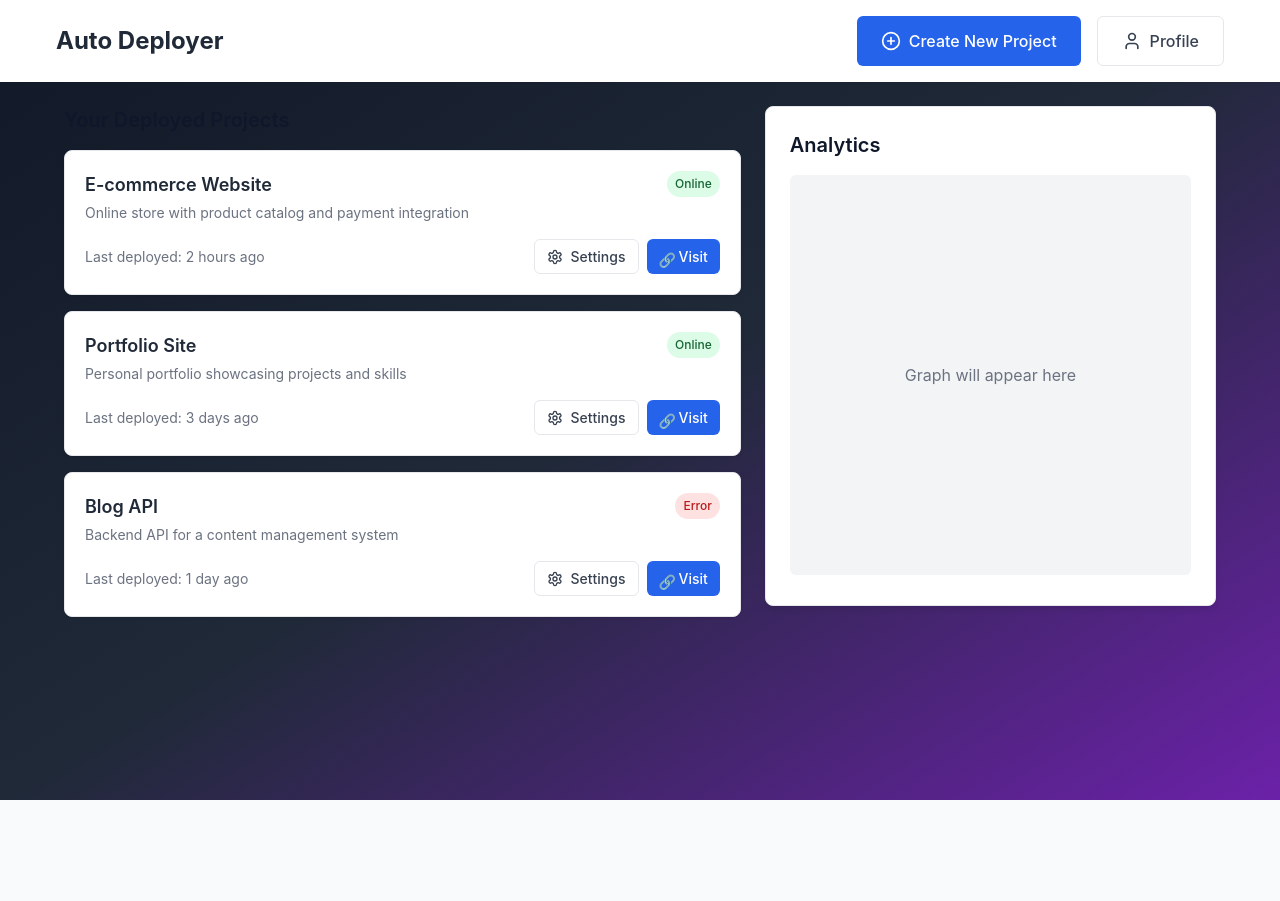
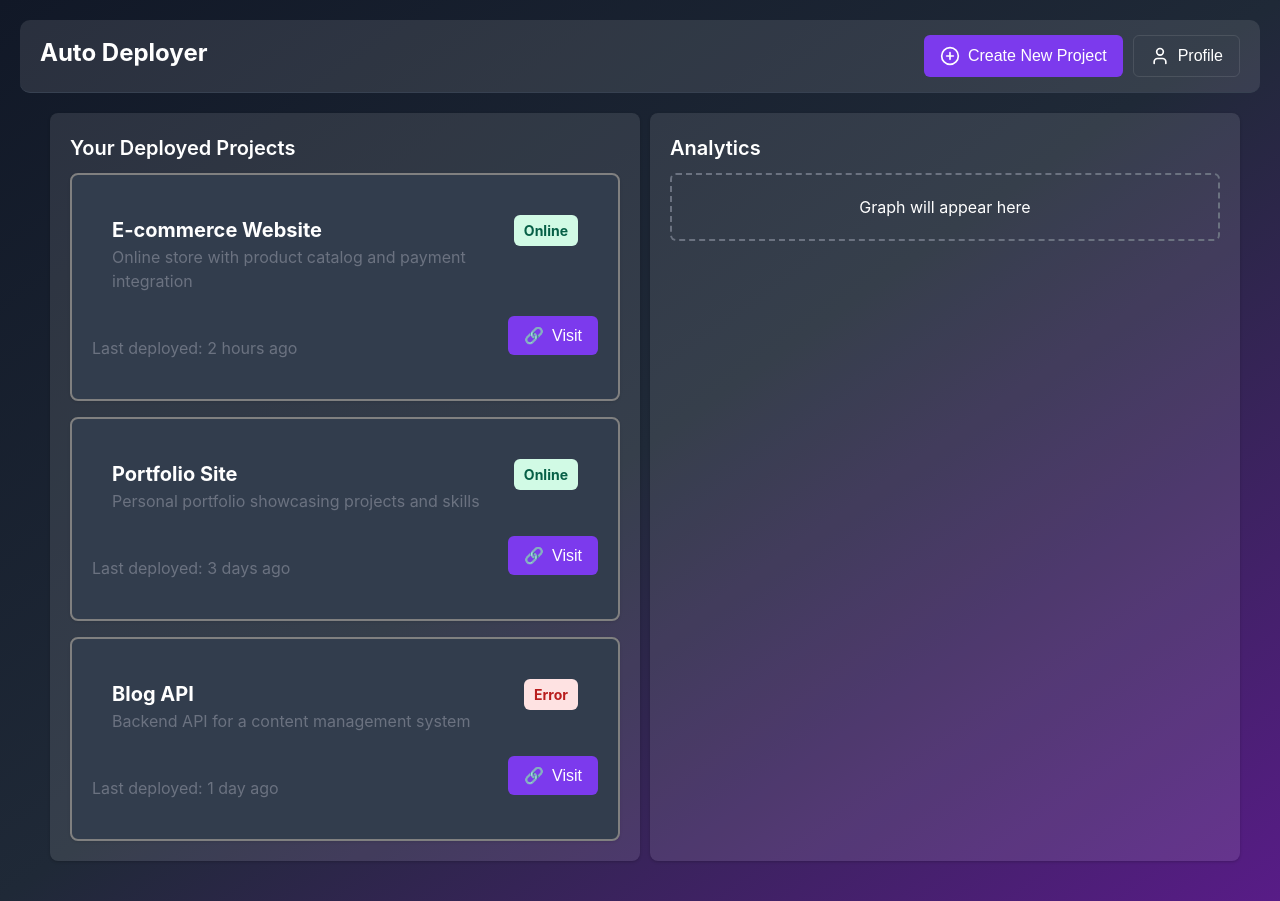
Before and after one commit to vansh-9878/AutoDeployer, a React (Vite) app: page / in a window 1280 px wide. Before the commit the page ends 800 px from the top, so only its background shows below. Built offline with nearby package versions, Linux system fonts and the light colour scheme.

Commit message:
integrating pages and fixed styling

```diff
--- a/src/App.jsx
+++ b/src/App.jsx
@@ -1,7 +1,9 @@
 import { BrowserRouter as Router, Routes, Route } from "react-router-dom";
 import HomePage from "./components/page";
 import { NewProjectPage } from "./components/NewProject/NewProjectPage.jsx";
-import Project from "./Project.jsx";
+import Project from "./components/ProjectPage/Project.jsx";
+import ProfilePage from "./components/auth/profile.jsx";
+import LoginPage from "./components/auth/login.jsx";
 
 function App() {
   return (
@@ -10,6 +12,8 @@ function App() {
         <Route path="/" element={<HomePage />} />
         <Route path="/new-project" element={<NewProjectPage />} />
         <Route path="/myproject/:id" element={<Project />} />
+        <Route path="/profile" element={<ProfilePage/>}/>
+        <Route path="/login" element={<LoginPage/>}/>
       </Routes>
     </Router>
   );
--- /dev/null
+++ b/src/components/Navbar.jsx
@@ -0,0 +1,27 @@
+import { PlusCircle, User } from "lucide-react";
+import { useNavigate } from "react-router-dom";
+import "./styles.css";
+
+const Navbar = () => {
+  const navigate = useNavigate(); // Initialize navigate function
+
+  return (
+    <nav className="nav-bar">
+      <div className="nav-container">
+        <h1 className="nav-title" style={{color:"white"}}>Auto Deployer</h1>
+        <div className="nav-buttons">
+          <button onClick={() => navigate("/new-project")} className="btn-primary">
+            <PlusCircle className="icon" />
+            Create New Project
+          </button>
+          <button className="btn-outline" onClick={() => navigate("/profile")}>
+            <User className="icon" style={{color:"white"}}/>
+            <span style={{color:"white"}}>Profile</span>
+          </button>
+        </div>
+      </div>
+    </nav>
+  );
+};
+
+export default Navbar;
--- a/src/Project.jsx
+++ b/src/components/ProjectPage/Project.jsx
@@ -1,6 +1,6 @@
 import React, { useState } from "react";
-import Sidebar from "./components/Sidebar";
-import Dashboard from "./components/Tables";
+import Sidebar from "./Sidebar";
+import Dashboard from "./Tables"
 
 function Project() {
   const [activeSection, setActiveSection] = useState("health");
--- a/src/components/auth/profile.jsx
+++ b/src/components/auth/profile.jsx
@@ -1,11 +1,25 @@
-import { User, Package, Activity, GitBranch, ArrowRight } from "lucide-react"
+import {
+  User,
+  Package,
+  Activity,
+  GitBranch,
+  ArrowRight,
+  Link,
+} from "lucide-react";
+import "./styles.css";
+import { useNavigate } from "react-router-dom";
 
 export default function ProfilePage() {
+  const navigate = useNavigate();
   return (
     <div className="profile-container">
       <div className="container">
         <div className="profile-header">
-          <img src="https://github.com/identicons/app/oauth_app/1234" alt="Profile" className="profile-avatar" />
+          <img
+            src="https://github.com/identicons/app/oauth_app/1234"
+            alt="Profile"
+            className="profile-avatar"
+          />
           <h1 className="profile-name">John Doe</h1>
           <p className="profile-username">@johndoe</p>
 
@@ -23,11 +37,10 @@ export default function ProfilePage() {
               <span className="profile-stat-label">Teams</span>
             </div>
           </div>
-
-          <button className="btn btn-primary">
-            <Package className="w-5 h-5" />
-            New Project
-          </button>
+            <button className="btn btn-primary" onClick={() => navigate("/new-project")}>
+              <Package className="w-5 h-5" />
+              New Project
+            </button>
         </div>
 
         <div className="profile-content">
@@ -57,7 +70,9 @@ export default function ProfilePage() {
                 </div>
                 <div className="profile-project-info">
                   <h3 className="profile-project-name">Portfolio Site</h3>
-                  <p className="profile-project-description">Personal portfolio showcasing projects and skills</p>
+                  <p className="profile-project-description">
+                    Personal portfolio showcasing projects and skills
+                  </p>
                 </div>
                 <span className="profile-project-status">Online</span>
               </div>
@@ -68,17 +83,25 @@ export default function ProfilePage() {
                 </div>
                 <div className="profile-project-info">
                   <h3 className="profile-project-name">Blog API</h3>
-                  <p className="profile-project-description">Backend API for a content management system</p>
+                  <p className="profile-project-description">
+                    Backend API for a content management system
+                  </p>
                 </div>
                 <span
                   className="profile-project-status"
-                  style={{ backgroundColor: "rgba(239, 68, 68, 0.2)", color: "#ef4444" }}
+                  style={{
+                    backgroundColor: "rgba(239, 68, 68, 0.2)",
+                    color: "#ef4444",
+                  }}
                 >
                   Error
                 </span>
               </div>
 
-              <button className="btn btn-outline" style={{ width: "100%", marginTop: "1rem" }}>
+              <button
+                className="btn btn-outline"
+                style={{ width: "100%", marginTop: "1rem" }}
+              >
                 View All Projects
                 <ArrowRight className="w-4 h-4 ml-2" />
               </button>
@@ -137,11 +160,17 @@ export default function ProfilePage() {
                 Account Settings
               </h2>
 
-              <button className="btn btn-outline" style={{ width: "100%", marginBottom: "0.75rem" }}>
+              <button
+                className="btn btn-outline"
+                style={{ width: "100%", marginBottom: "0.75rem" }}
+              >
                 Edit Profile
               </button>
 
-              <button className="btn btn-outline" style={{ width: "100%", marginBottom: "0.75rem" }}>
+              <button
+                className="btn btn-outline"
+                style={{ width: "100%", marginBottom: "0.75rem" }}
+              >
                 API Keys
               </button>
 
@@ -161,5 +190,5 @@ export default function ProfilePage() {
         </div>
       </div>
     </div>
-  )
+  );
 }
--- a/src/components/page.jsx
+++ b/src/components/page.jsx
@@ -1,7 +1,7 @@
-import { PlusCircle, User } from "lucide-react";
 import { useNavigate } from "react-router-dom";
 import "./styles.css";
 import ProjectList from "./project-list";
+import Navbar from "./Navbar";
 
 const dummyProjects = [
   {
@@ -31,42 +31,22 @@ const dummyProjects = [
 ];
 
 export default function HomePage() {
-  const navigate = useNavigate(); // Initialize navigation
+  const navigate = useNavigate();
 
   return (
-    <div className="container-main min-h-screen bg-gray-50">
-      <nav className="nav">
-        <div className="container flex justify-between items-center">
-          <h1 className="text-2xl font-bold text-gray-800">Auto Deployer</h1>
-          <div className="flex gap-4">
-            <button
-              onClick={() => navigate("/new-project")}
-              className="btn btn-lg btn-primary"
-            >
-              <PlusCircle className="mr-2 h-5 w-5" />
-              Create New Project
-            </button>
-            <button className="btn btn-lg btn-outline">
-              <User className="mr-2 h-5 w-5" />
-              Profile
-            </button>
-          </div>
-        </div>
-      </nav>
-
-      <main className="main container">
-        <div className="flex flex-col md-flex-row gap-6">
-          <div className="md-w-3-5">
-            <h2 className="text-xl font-semibold mb-4">
-              Your Deployed Projects
-            </h2>
+    <div className="container-main">
+      <Navbar/>
+      <main className="main-container">
+        <div className="content">
+          <div className="project-section">
+            <h2 className="section-title">Your Deployed Projects</h2>
             <ProjectList projects={dummyProjects} />
           </div>
-          <div className="md-w-2-5">
-            <div className="analytics sticky">
-              <h2 className="text-xl font-semibold mb-4">Analytics</h2>
+          <div className="analytics-section">
+            <div className="analytics-box">
+              <h2 className="section-title">Analytics</h2>
               <div className="analytics-placeholder">
-                <p className="text-gray-500">Graph will appear here</p>
+                <p>Graph will appear here</p>
               </div>
             </div>
           </div>
--- a/src/components/project-list.jsx
+++ b/src/components/project-list.jsx
@@ -2,19 +2,14 @@ import React from "react";
 import { ExternalLink, Settings } from "lucide-react";
 
 export default function ProjectList({ projects }) {
-  // If there are no projects, display a message
   if (projects.length === 0) {
     return (
-      <div className="empty-state">
+      <div className="empty-container">
         <div>
-          <h3 className="text-lg font-medium text-gray-700 mb-2">
-            You are yet to deploy your projects
-          </h3>
-          <p className="text-gray-500 mb-6">
-            Create your first project to get started
-          </p>
-          <button className="btn btn-primary">
-            <PlusCircle className="mr-2 h-5 w-5" />
+          <h3 className="empty-title">You are yet to deploy your projects</h3>
+          <p className="empty-message">Create your first project to get started</p>
+          <button className="button-primary">
+            <PlusCircle className="icon-small" />
             Create New Project
           </button>
         </div>
@@ -22,9 +17,8 @@ export default function ProjectList({ projects }) {
     );
   }
 
-  // Display the list of projects
   return (
-    <div className="project-list">
+    <div className="project-wrapper">
       {projects.map((project) => (
         <ProjectCard key={project.id} project={project} />
       ))}
@@ -34,40 +28,26 @@ export default function ProjectList({ projects }) {
 
 function ProjectCard({ project }) {
   return (
-    <div className="card">
-      <div className="card-header">
-        <div className="flex justify-between items-start">
+    <div className="project-card">
+      <div className="card-top">
+        <div className="card-header">
           <div>
-            <h3 className="card-title">{project.name}</h3>
-            <p className="card-description">{project.description}</p>
+            <h3 className="project-title" style={{color:"white"}}>{project.name}</h3>
+            <p className="project-description" >{project.description}</p>
           </div>
           <StatusBadge status={project.status} />
         </div>
       </div>
-      <div className="card-content">
-        <div className="flex justify-between items-center">
-          <div className="text-sm text-gray-500">
-            Last deployed: {project.lastDeployed}
-          </div>
-          <div className="flex gap-2">
-            <button className="btn btn-sm btn-outline">
-              <Settings className="h-4 w-4 mr-1" />
-              Settings
-            </button>
-            {/* <button className="btn btn-sm btn-primary">
-              <ExternalLink
-                href={`/myproject/${project.id}`}
-                className="h-4 w-4 mr-1"
-              />
-              Visit
-            </button> */}
+      <div className="card-bottom">
+        <div className="card-info">
+          <div className="deploy-time">Last deployed: {project.lastDeployed}</div>
+          <div className="button-group">
+
             <button
-              className="btn btn-sm btn-primary flex items-center"
-              onClick={() =>
-                (window.location.href = `/myproject/${project.id}`)
-              }
+              className="button-primary button-flex"
+              onClick={() => (window.location.href = `/myproject/${project.id}`)}
             >
-              <span className="h-4 w-4 mr-1">🔗</span> Visit
+              <span className="icon-text">🔗</span> Visit
             </button>
           </div>
         </div>
@@ -79,10 +59,10 @@ function ProjectCard({ project }) {
 function StatusBadge({ status }) {
   const badgeClass =
     status === "online"
-      ? "badge badge-online"
+      ? "status-badge online"
       : status === "offline"
-      ? "badge badge-offline"
-      : "badge badge-error";
+      ? "status-badge offline"
+      : "status-badge error";
 
   const text =
     status === "online" ? "Online" : status === "offline" ? "Offline" : "Error";
--- a/src/components/styles.css
+++ b/src/components/styles.css
@@ -1,383 +1,218 @@
-/* Base styles */
-* {
-    box-sizing: border-box;
-    margin: 0;
-    padding: 0;
+*{
+  color: white;
 }
 
-  body {
-    font-family: "Inter", -apple-system, BlinkMacSystemFont, "Segoe UI", Roboto, Oxygen, Ubuntu, Cantarell, "Open Sans",
-      "Helvetica Neue", sans-serif;
-    color: #0f172a;
+
+.container-main {
+  min-height: 100vh;
   background-color: #f9fafb;
-    line-height: 1.5;
+  padding: 20px;
+  background: linear-gradient(
+    to bottom right,
+    rgb(17, 24, 39),
+    rgb(31, 41, 55),
+    rgb(88, 28, 135)
+    );
+    color: white;
   }
 
-  .container-main{
-    font-family: "Inter", -apple-system, BlinkMacSystemFont, "Segoe UI", Roboto, Oxygen, Ubuntu, Cantarell, "Open Sans",
-      "Helvetica Neue", sans-serif;
-    color: #0f172a;
-    background: linear-gradient(to bottom right, #111827, #1f2937, #6b21a8); /* Converted Tailwind gradient */
+  .nav-bar {
+    padding: 15px;
+    display: flex;
+    justify-content: space-between;
+    align-items: center;
+    border-bottom: 1px solid #374151;
+    border-radius: 10px;
+    background-color: rgba(255, 255, 255, 0.1);
   }
-  .container {
+
+
+  .nav-container {
+    display: flex;
+    justify-content: space-between;
     width: 100%;
     max-width: 1200px;
     margin: 0 auto;
-    padding: 0 1rem;
+  }
+  .nav-title {
+    font-size: 1.5rem;
+    font-weight: bold;
+    color: white;
   }
 
-  /* Layout */
-  .min-h-screen {
-    min-height: 100vh;
+  .nav-buttons {
+    display: flex;
+    gap: 10px;
   }
 
-  .flex {
+.btn-primary, .btn-outline {
+  padding: 10px 16px;
+  font-size: 1rem;
+  border-radius: 6px;
   display: flex;
-  }
-
-  .flex-col {
-    flex-direction: column;
-  }
-
-  .items-center {
   align-items: center;
-  }
-
-  .items-start {
-    align-items: flex-start;
-  }
-
-  .justify-between {
-    justify-content: space-between;
-  }
-
-  .justify-center {
-    justify-content: center;
-  }
-
-  .gap-2 {
-    gap: 0.5rem;
-  }
-
-  .gap-4 {
-    gap: 1rem;
-  }
-
-  .gap-6 {
-    gap: 1.5rem;
-  }
-
-  .space-y-4 > * + * {
-    margin-top: 1rem;
-  }
-
-  .text-center {
-    text-align: center;
-  }
-
-  /* Navigation */
-  .nav {
-    background-color: white;
-    box-shadow: 0 1px 2px rgba(0, 0, 0, 0.05);
-    padding: 1rem;
-  }
-
-  /* Typography */
-  .text-2xl {
-    font-size: 1.5rem;
-  }
-
-  .text-xl {
-    font-size: 1.25rem;
-  }
-
-  .text-lg {
-    font-size: 1.125rem;
-  }
-
-  .text-sm {
-    font-size: 0.875rem;
-  }
-
-  .text-xs {
-    font-size: 0.75rem;
-  }
-
-  .font-bold {
-    font-weight: 700;
-  }
-
-  .font-semibold {
-    font-weight: 600;
-  }
-
-  .font-medium {
-    font-weight: 500;
-  }
-
-  .text-gray-800 {
-    color: #1f2937;
-  }
-
-  .text-gray-700 {
-    color: #374151;
-  }
-
-  .text-gray-500 {
-    color: #6b7280;
-  }
-
-  /* Buttons */
-  .btn {
-    display: inline-flex;
-    align-items: center;
-    justify-content: center;
-    border-radius: 0.375rem;
-    font-weight: 500;
+  gap: 8px;
   cursor: pointer;
-    transition: background-color 0.2s, color 0.2s, border-color 0.2s;
-    border: none;
-  }
-
-  .btn-lg {
-    padding: 0.75rem 1.5rem;
-    font-size: 1rem;
-  }
-
-  .btn-sm {
-    padding: 0.375rem 0.75rem;
-    font-size: 0.875rem;
 }
 
 .btn-primary {
-    background-color: #2563eb;
+  background-color: #3b82f6;
   color: white;
-  }
-
-  .btn-primary:hover {
-    background-color: #1d4ed8;
+  border: none;
 }
 
 .btn-outline {
   background-color: transparent;
-    border: 1px solid #e5e7eb;
-    color: #374151;
+  color: white;
+  border: 1px solid #9ca3af;
 }
 
-  .btn-outline:hover {
-    background-color: #f9fafb;
+.icon {
+  width: 20px;
+  height: 20px;
 }
 
-  .btn svg {
-    margin-right: 0.5rem;
+.main-container {
+  max-width: 1200px;
+  margin: 20px auto;
 }
 
-  /* Cards */
-  .card {
-    background-color: white;
-    border-radius: 0.5rem;
+.content {
+  display: flex;
+}
+
+.project-section, .analytics-section {
+  background: rgba(255, 255, 255, 0.1);
+  padding: 20px;
+  border-radius: 8px;
+  width: 70%;
+  box-shadow: 0 1px 3px rgba(0, 0, 0, 0.2);
+  margin-left: 10px;
+  color: white;
+}
+
+.section-title {
+  font-size: 1.25rem;
+  font-weight: 600;
+  margin-bottom: 10px;
+}
+
+.analytics-placeholder {
+  text-align: center;
+  color: #d1d5db;
+  padding: 20px;
+  border: 2px dashed #6b7280;
+  border-radius: 6px;
+}
+
+
+
+.empty-container {
+  text-align: center;
+  padding: 20px;
+  background: white;
+  border-radius: 8px;
   box-shadow: 0 1px 3px rgba(0, 0, 0, 0.1);
-    border: 1px solid #e5e7eb;
-    overflow: hidden;
+}
+
+.empty-title {
+  font-size: 1.2rem;
+  font-weight: bold;
+  color: #374151;
+  margin-bottom: 10px;
+}
+
+.empty-message {
+  color: #6b7280;
+  margin-bottom: 20px;
+}
+
+.button-primary, .button-outline {
+  padding: 10px 16px;
+  font-size: 1rem;
+  border-radius: 6px;
+  display: flex;
+  align-items: center;
+  gap: 8px;
+  cursor: pointer;
+}
+
+.button-primary {
+  background-color: #7c3aed;
+  color: white;
+  border: none;
+}
+
+.button-outline {
+  background-color: transparent;
+  color: #374151;
+  border: 1px solid #d1d5db;
+}
+
+.project-wrapper {
+  display: flex;
+  flex-direction: column;
+  gap: 16px;
+}
+
+.project-card {
+  background-color: #323d4d;
+  backdrop-filter: blur(10px);
+  padding: 20px;
+  border-radius: 8px;
+  box-shadow: 0 1px 3px rgba(0, 0, 0, 0.1);
+  border: 2px solid grey;
 }
 
 .card-header {
-    padding: 1.25rem 1.25rem 0.5rem 1.25rem;
+  display: flex;
+  justify-content: space-between;
+  align-items: flex-start;
 }
 
-  .card-content {
-    padding: 0.5rem 1.25rem 1.25rem 1.25rem;
+.project-title {
+  font-size: 1.25rem;
+  font-weight: bold;
 }
 
-  .card-title {
-    font-size: 1.125rem;
-    font-weight: 600;
-    color: #1f2937;
-    margin-bottom: 0.25rem;
-  }
-
-  .card-description {
-    font-size: 0.875rem;
+.project-description {
   color: #6b7280;
 }
 
-  /* Status badges */
-  .badge {
-    padding: 0.25rem 0.5rem;
-    border-radius: 9999px;
-    font-size: 0.75rem;
-    font-weight: 500;
+.card-info {
+  display: flex;
+  justify-content: space-between;
+  align-items: center;
+  margin-top: 15px;
 }
 
-  .badge-online {
-    background-color: #dcfce7;
-    color: #166534;
+.deploy-time {
+  color: #6b7280;
 }
 
-  .badge-offline {
-    background-color: #f3f4f6;
-    color: #1f2937;
+.button-group {
+  display: flex;
+  gap: 10px;
 }
 
-  .badge-error {
+.status-badge {
+  padding: 5px 10px;
+  border-radius: 6px;
+  font-size: 0.875rem;
+  font-weight: bold;
+}
+
+.online {
+  background-color: #d1fae5;
+  color: #065f46;
+}
+
+.offline {
+  background-color: #fef3c7;
+  color: #92400e;
+}
+
+.error {
   background-color: #fee2e2;
   color: #b91c1c;
 }
-
-  /* Main content */
-  .main {
-    padding: 1.5rem;
-  }
-
-  .bg-white {
-    background-color: white;
-  }
-
-  .bg-gray-50 {
-    background-color: #f9fafb;
-  }
-
-  .bg-gray-100 {
-    background-color: #f3f4f6;
-  }
-
-  .rounded-lg {
-    border-radius: 0.5rem;
-  }
-
-  .rounded-md {
-    border-radius: 0.375rem;
-  }
-
-  .shadow-md {
-    box-shadow: 0 4px 6px -1px rgba(0, 0, 0, 0.1), 0 2px 4px -1px rgba(0, 0, 0, 0.06);
-  }
-
-  .shadow-sm {
-    box-shadow: 0 1px 2px 0 rgba(0, 0, 0, 0.05);
-  }
-
-  .border {
-    border: 1px solid #e5e7eb;
-  }
-
-  .border-gray-200 {
-    border-color: #e5e7eb;
-  }
-
-  .p-12 {
-    padding: 3rem;
-  }
-
-  .p-6 {
-    padding: 1.5rem;
-  }
-
-  .p-4 {
-    padding: 1rem;
-  }
-
-  .mb-2 {
-    margin-bottom: 0.5rem;
-  }
-
-  .mb-4 {
-    margin-bottom: 1rem;
-  }
-
-  .mb-6 {
-    margin-bottom: 1.5rem;
-  }
-
-  .mr-1 {
-    margin-right: 0.25rem;
-  }
-
-  .mr-2 {
-    margin-right: 0.5rem;
-  }
-
-  .h-4 {
-    height: 1rem;
-  }
-
-  .w-4 {
-    width: 1rem;
-  }
-
-  .h-5 {
-    height: 1.25rem;
-  }
-
-  .w-5 {
-    width: 1.25rem;
-  }
-
-  .h-400 {
-    height: 400px;
-  }
-
-  .h-500 {
-    height: 500px;
-  }
-
-  /* Responsive layout */
-  @media (min-width: 768px) {
-    .md-flex-row {
-      flex-direction: row;
-    }
-
-    .md-w-3-5 {
-      width: 60%;
-    }
-
-    .md-w-2-5 {
-      width: 40%;
-    }
-  }
-
-  /* Sticky positioning */
-  .sticky {
-    position: sticky;
-    top: 1.5rem;
-  }
-
-  /* Empty state */
-  .empty-state {
-    display: flex;
-    flex-direction: column;
-    align-items: center;
-    justify-content: center;
-    padding: 3rem;
-    background-color: white;
-    border-radius: 0.5rem;
-    box-shadow: 0 1px 2px 0 rgba(0, 0, 0, 0.05);
-    border: 1px solid #e5e7eb;
-    text-align: center;
-  }
-
-  /* Project list */
-  .project-list {
-    display: flex;
-    flex-direction: column;
-    gap: 1rem;
-  }
-
-  /* Analytics section */
-  .analytics {
-    background-color: white;
-    padding: 1.5rem;
-    border-radius: 0.5rem;
-    box-shadow: 0 4px 6px -1px rgba(0, 0, 0, 0.1);
-    border: 1px solid #e5e7eb;
-    height: 500px;
-  }
-
-  .analytics-placeholder {
-    display: flex;
-    align-items: center;
-    justify-content: center;
-    height: 400px;
-    background-color: #f3f4f6;
-    border-radius: 0.375rem;
-  }
--- a/src/index.css
+++ b/src/index.css
@@ -1,6 +1,3 @@
-@tailwind base;
-@tailwind components;
-@tailwind utilities;
 
 :root {
   --primary-color: #3b82f6;
--- a/tailwind.config.js
+++ /dev/null
@@ -1,8 +0,0 @@
-/** @type {import('tailwindcss').Config} */
-export default {
-  content: ["./index.html", "./src/**/*.{js,ts,jsx,tsx}"],
-  theme: {
-    extend: {},
-  },
-  plugins: [],
-};
```
Also changed, not shown: src/components/auth/login.jsx (+10 -10 lines), src/components/ProjectPage/Sidebar.jsx (renamed from src/components/Sidebar.jsx), src/components/ProjectPage/Tables.jsx (renamed from src/components/Tables.jsx). Lines whose indentation alone changed are shown as unchanged.
